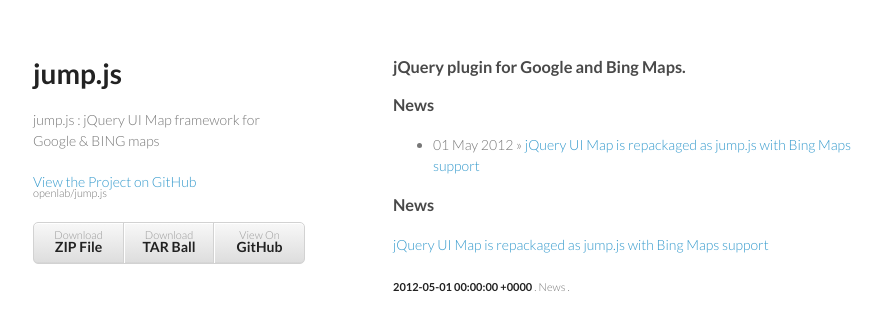
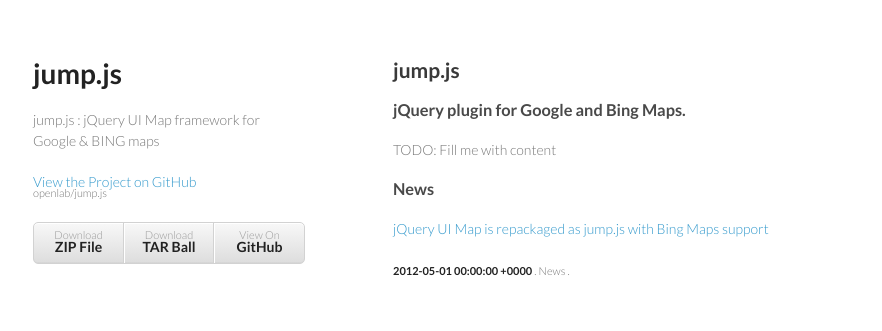
Before and after one commit to openlab/jump.js, a Jekyll site: the page built from index.html, in a window 1280 px wide. Shown: the top 331 px of the page, without its empty margins (177-1059 px from the left). Built offline with Jekyll 4.4.1, drawn with Linux system fonts in a browser that asks for light colours; Markdown is read by kramdown in place of the engine named in the settings; comment, search, counter and statistics services are not loaded.

Commit message:
Fixed some issues

```diff
--- a/_layouts/default.html
+++ b/_layouts/default.html
@@ -15,7 +15,7 @@
   <body>
     <div class="wrapper">
       <header>
-        <h1>{{ page.title }}</h1>
+        <h1>jump.js</h1>
         <p>jump.js : jQuery UI Map framework for Google &amp; BING maps</p>
         <p class="view"><a href="https://github.com/openlab/jump.js">View the Project on GitHub <small>openlab/jump.js</small></a></p>
         <ul>
@@ -25,6 +25,7 @@
         </ul>
       </header>
       <section>
+		<h2>{{ page.title }}</h2>
 		{{ content }}
 
 
@@ -38,7 +39,6 @@
 
       </footer>
     </div>
-    <script src="javascripts/scale.fix.js"></script>
 
 	<script type="text/javascript">
 
--- a/index.html
+++ b/index.html
@@ -4,21 +4,12 @@
 ---
 
 <h3>jQuery plugin for Google and Bing Maps.</h3>
-
-<h3>News</h3>
-<ul class="posts">
-    {% for post in site.posts %}
-	<li>
-		<span>{{ post.date | date_to_string }}</span> &raquo;
-		<a href="http://openlab.github.com/jump.js{{ post.url }}#disqus_thread" data-disqus-identifier="http://openlab.github.com/jump.js{{ page.url }}">{{ post.title }}</a>
-	</li>
-    {% endfor %}
-</ul>
+<p>TODO: Fill me with content</p>
 
 <h3>News</h3>
 <div class="posts">
 	{% for post in site.posts %}
     	<h4><a href="http://openlab.github.com/jump.js{{ post.url }}">{{ post.title }}</a></h4>
-    	<p><small><strong>{{ post.date | date: date_to_string }}</strong> . {{ post.category }} . <a href="http://openlab.github.com/jump.js{{ post.url }}#disqus_thread"></a></small></p>
+    	<p class="view"><small><strong>{{ post.date | date: date_to_string }}</strong> . {{ post.category }} . <a href="http://openlab.github.com/jump.js{{ post.url }}#disqus_thread"></a></small></p>
 	{% endfor %}
 </div>
```
Also changed, not shown: _posts/2012-05-01-jump.js-welcome-bing-maps.md (+0 -2 lines).
